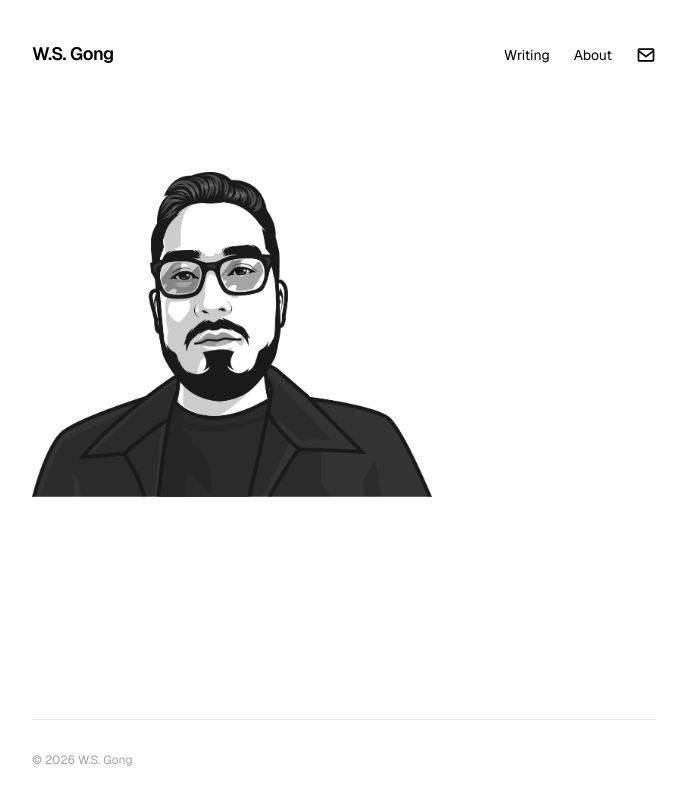
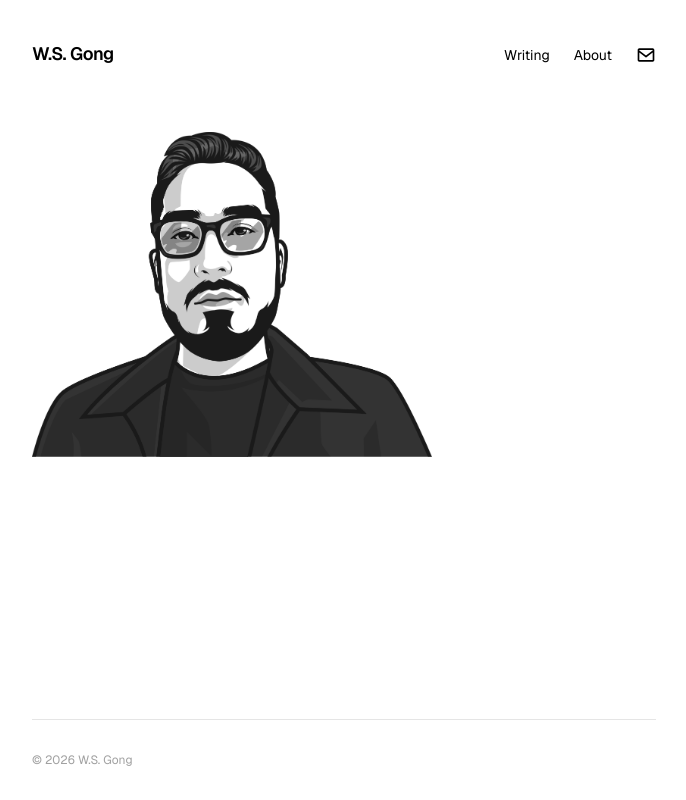
Before and after one commit to highschoolsmokers/ws-gong, a Next.js app: page / in a window 1280 px wide. Shown: the whole page, without its empty margins (296-982 px from the left). Built offline with nearby package versions, Linux system fonts and the light colour scheme.

Commit message:
playing with index layout

```diff
--- a/app/(site)/layout.tsx
+++ b/app/(site)/layout.tsx
@@ -20,7 +20,7 @@ export default function SiteLayout({
           </Link>
         </nav>
       </header>
-      <main className="flex-1 pb-16">
+      <main className="flex-1 pb-6">
         {children}
       </main>
       <footer className="py-8 text-xs text-neutral-400 border-t border-neutral-200">
--- a/app/(site)/page.tsx
+++ b/app/(site)/page.tsx
@@ -2,7 +2,7 @@ import Image from "next/image";
 
 export default function Home() {
   return (
-    <div className="pt-16">
+    <div className="pt-6">
       <Image
         src="/header-glasses.svg"
         alt="W.S. Gong"
```
